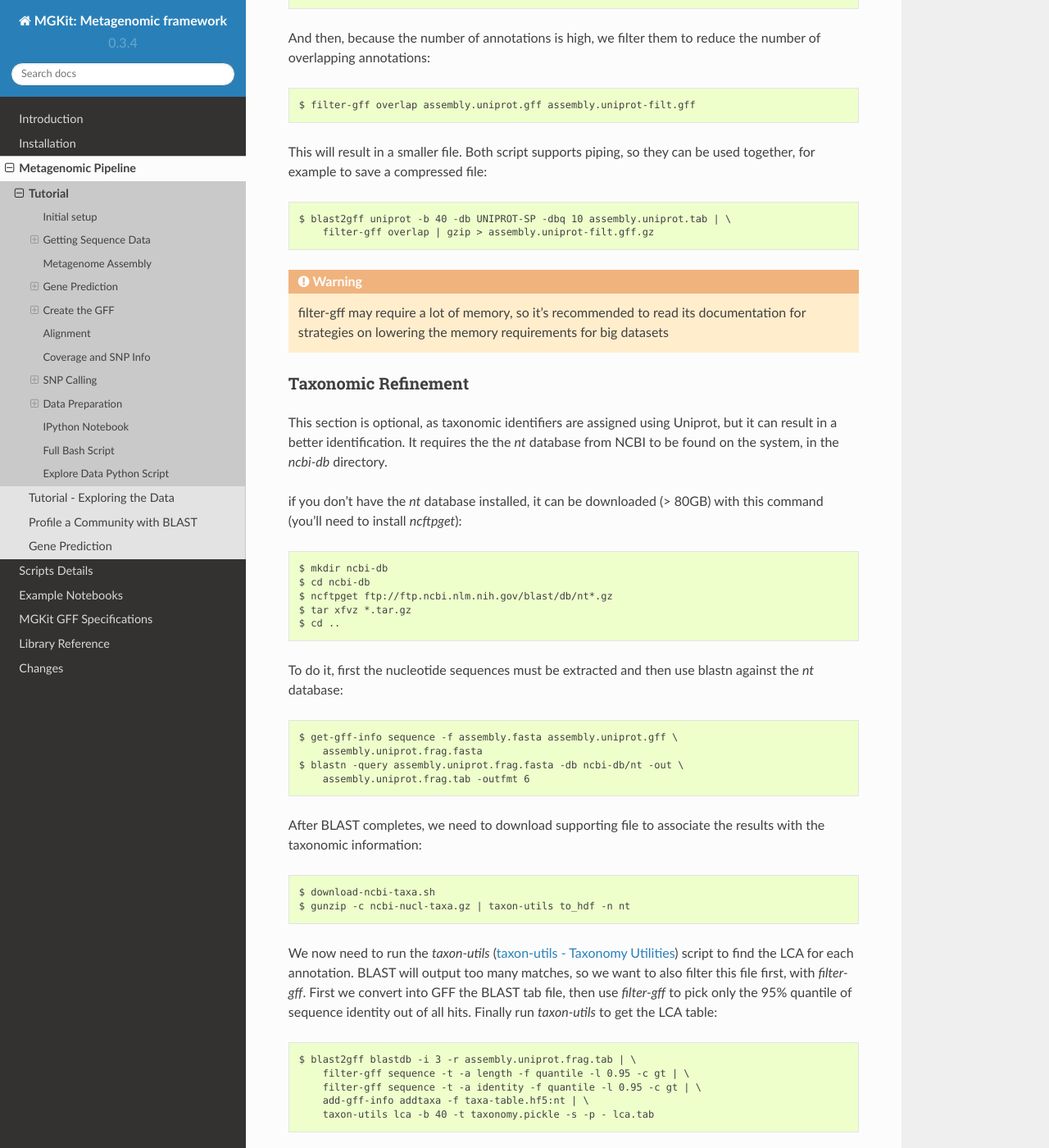
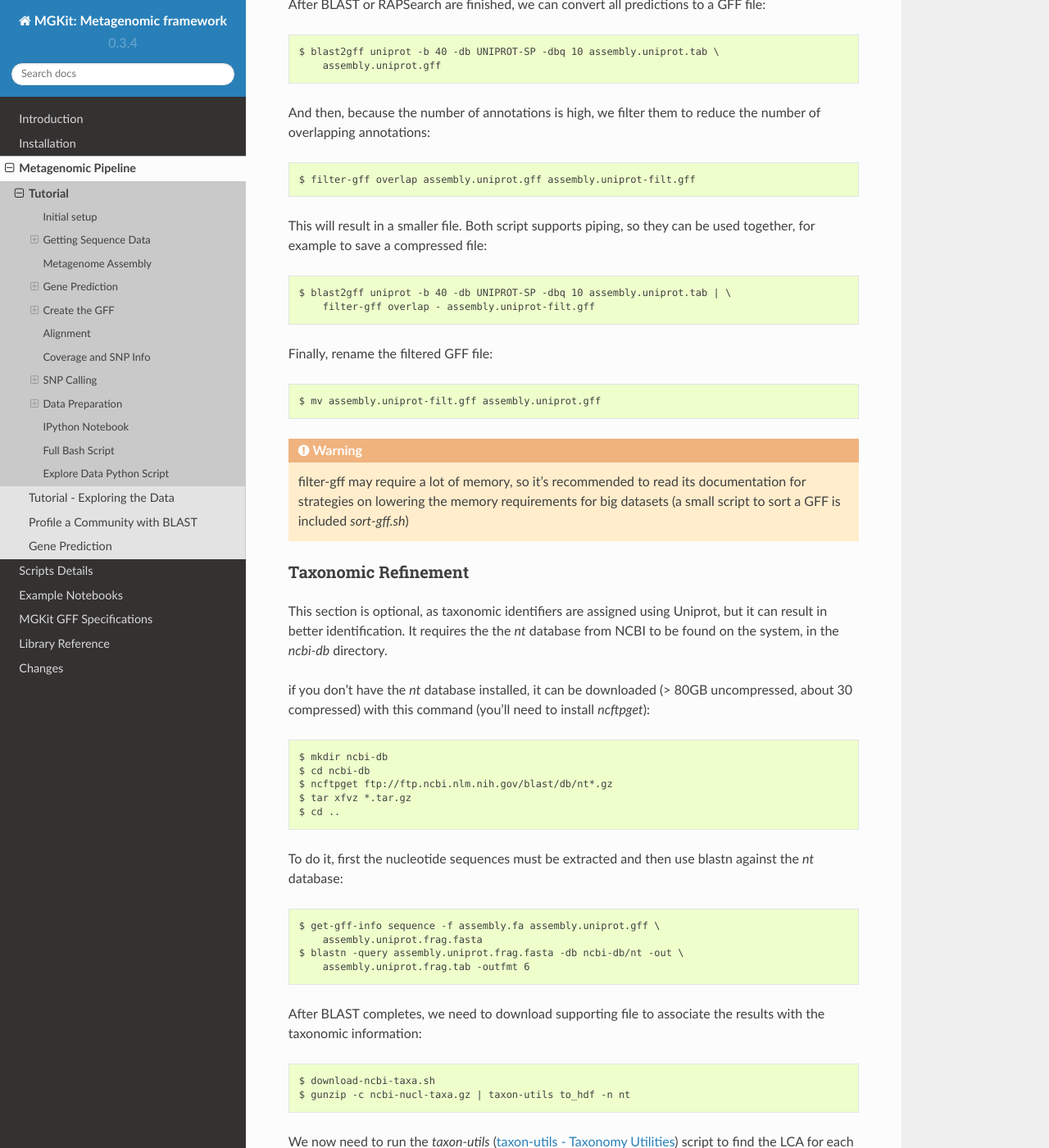
Before and after one commit to frubino/mgkit, a Sphinx documentation site: the page built from docs/source/pipeline/tutorial.rst, in a window 1280 px wide and 1400 px high, scrolled down 3373 px. Shown: the whole window at 82% size. Built offline with Sphinx 7.4.7 and the Read the Docs theme 2.0.0, drawn with Linux system fonts in a browser that asks for light colours; pages that are not in the unit, such as notebooks, are missing from menus; some of the changed text lies outside the part shown.

Commit message:
Updated the documentation

```diff
--- a/docs/source/pipeline/tutorial.rst
+++ b/docs/source/pipeline/tutorial.rst
@@ -1,7 +1,7 @@
 .. _simple-tutorial:
 
 .. versionchanged:: 0.3.4
-    updated to the last version of the scripts
+    updates
 
 Tutorial
 ========
@@ -68,9 +67,13 @@
     $ velveth velvet_work 31 -fmtAuto  *.fastq
     $ velvetg velvet_work -min_contig_lgth 50
 
-The contigs are in the `velvet_work/contigs.fa` file. We want to take out some of the informations in each sequence header, to make it easier to identify them. We decided to keep only `NODE_#`, where # is a unique number in the file (e.g. from `>NODE_27_length_157_cov_703.121033` we keep only `>NODE_27`). We used this command in bash::
+The contigs are in the `velvet_work/contigs.fa` file. We want to take out some of the information in each sequence header, to make it easier to identify them. We decided to keep only `NODE_#`, where # is a unique number in the file (e.g. from `>NODE_27_length_157_cov_703.121033` we keep only `>NODE_27`). We used this command in bash::
 
     $ cat velvet_work/contigs.fa | sed -E 's/(>NODE_[0-9]+)_.+/\1/g' > assembly.fa
+
+Alternatively, `fasta-utils uid` can be used to avoid problems with spaces in the headers::
+
+    $ fasta-utils uid cat velvet_work/contigs.fa assembly.fa
 
 Gene Prediction
 ---------------
@@ -103,7 +106,7 @@
 
 After this command is complete its execution, RAPSearch can be started::
 
-    $ rapsearch -q assembly.fasta -d uniprot_sprot -o assembly.uniprot.tab
+    $ rapsearch -q assembly.fa -d uniprot_sprot -o assembly.uniprot.tab
 
 RAPSearch will produce two files, `assembly.uniprot.tab.m8` and `assembly.uniprot.tab.aln`. `assembly.uniprot.tab.m8` is the file in the correct format, so we can rename it and remove the other one::
 
@@ -125,18 +128,22 @@
 This will result in a smaller file. Both script supports piping, so they can be used together, for example to save a compressed file::
 
     $ blast2gff uniprot -b 40 -db UNIPROT-SP -dbq 10 assembly.uniprot.tab | \
-        filter-gff overlap | gzip > assembly.uniprot-filt.gff.gz
+        filter-gff overlap - assembly.uniprot-filt.gff
+
+Finally, rename the filtered GFF file::
+
+    $ mv assembly.uniprot-filt.gff assembly.uniprot.gff
 
 .. warning::
 
-    filter-gff may require a lot of memory, so it's recommended to read its documentation for strategies on lowering the memory requirements for big datasets
+    filter-gff may require a lot of memory, so it's recommended to read its documentation for strategies on lowering the memory requirements for big datasets (a small script to sort a GFF is included `sort-gff.sh`)
 
 Taxonomic Refinement
 ^^^^^^^^^^^^^^^^^^^^
 
-This section is optional, as taxonomic identifiers are assigned using Uniprot, but it can result in a better identification. It requires the the `nt` database from NCBI to be found on the system, in the `ncbi-db` directory.
+This section is optional, as taxonomic identifiers are assigned using Uniprot, but it can result in better identification. It requires the the `nt` database from NCBI to be found on the system, in the `ncbi-db` directory.
 
-if you don't have the *nt* database installed, it can be downloaded (> 80GB) with this command (you'll need to install `ncftpget`)::
+if you don't have the *nt* database installed, it can be downloaded (> 80GB uncompressed, about 30 compressed) with this command (you'll need to install `ncftpget`)::
 
     $ mkdir ncbi-db
     $ cd ncbi-db
@@ -146,7 +153,7 @@
 
 To do it, first the nucleotide sequences must be extracted and then use blastn against the `nt` database::
 
-    $ get-gff-info sequence -f assembly.fasta assembly.uniprot.gff \
+    $ get-gff-info sequence -f assembly.fa assembly.uniprot.gff \
         assembly.uniprot.frag.fasta
     $ blastn -query assembly.uniprot.frag.fasta -db ncbi-db/nt -out \
         assembly.uniprot.frag.tab -outfmt 6
@@ -156,7 +163,7 @@
     $ download-ncbi-taxa.sh
     $ gunzip -c ncbi-nucl-taxa.gz | taxon-utils to_hdf -n nt
 
-We now need to run the `taxon-utils` (:ref:`taxon-utils`) script to find the LCA for each annotation. BLAST will output too many matches, so we want to also filter this file first, with `filter-gff`. First we convert into GFF the BLAST tab file, then use `filter-gff` to pick only the 95% quantile of sequence identity out of all hits. Finally run `taxon-utils` to get the LCA table::
+We now need to run the `taxon-utils` (:ref:`taxon-utils`) script to find the LCA for each annotation. BLAST will output too many matches, so we want to also filter this file first, with `filter-gff`. First we convert into GFF the BLAST tab file, then use `filter-gff` to pick only the 95% quantile of hit length out of all hits and finally filter to get the 95% of identities. Finally run `taxon-utils` to get the LCA table::
 
     $ blast2gff blastdb -i 3 -r assembly.uniprot.frag.tab | \
         filter-gff sequence -t -a length -f quantile -l 0.95 -c gt | \
@@ -192,7 +199,7 @@
 
 The alignment of all reads to the assembly we'll be made with `bowtie2`. The first step is to build the index for the reference (out assembly) with the following command::
 
-    $ bowtie2-build assembly.fasta assembly.fasta
+    $ bowtie2-build assembly.fa assembly.fa
 
 and subsequently start the alignment, using bowtie2 and piping the output SAM file to `samtools` to convert it into BAM files with this command:
 
@@ -200,7 +207,8 @@
 
     for file in *.fastq; do
         BASENAME=`basename $file .fastq`
-        bowtie2 -N 1 -x assembly.fasta -U $file \
+        bowtie2 -N 1 -x assembly.fa -U $file \
+        --very-sensitive-local \
         --rg-id $BASENAME --rg PL:454 --rg PU:454 \
         --rg SM:$BASENAME | samtools view -Sb - > $BASENAME.bam;
     done
@@ -223,7 +231,7 @@
 
     $ export SAMPLES=$(for file in *.bam; do echo -a `basename $file .bam`,$file ;done)
     $ add-gff-info coverage $SAMPLES assembly.uniprot.gff | add-gff-info \
-        exp_syn -r assembly.fasta > assembly.uniprot-update.gff
+        exp_syn -r assembly.fa > assembly.uniprot-update.gff
 
     $ mv assembly.uniprot-update.gff assembly.uniprot.gff
     $ unset SAMPLES
@@ -233,7 +241,7 @@
 A faster way to add the coverage to a GFF file is to use the *cov_samtools* command instead::
 
     $ for x in *.bam; do samtools depth -aa $x > `basename $x .bam`.depth; done
-    $ add-gff-info cov_samtools $(for file in *.depth; do echo -s `basename $ file .depth` -d $file ;done ) assembly.uniprot.gff assembly.uniprot-update.gff
+    $ add-gff-info cov_samtools $(for file in *.depth; do echo -s `basename file .depth` -d $file ;done) assembly.uniprot.gff assembly.uniprot-update.gff
     $ mv assembly.uniprot-update.gff assembly.uniprot.gff
 
 This requires the creation of *depth* files from samtools, which can be fairly big. The script will accept files compressed with gzip, bzip2 (and xz if the module is available), but will be slower. For this tutorial, each uncompressed depth file is aboud 110MB.
@@ -243,10 +251,6 @@
 SNP Calling
 -----------
 
-Before running samtools, which we'll use to do the SNP calling and GATK, to merge the vcf files, the reference `assembly.fa` must be indexed with Picard Tools (tested on version 1.30)::
-
-    $ java -jar picard-tools/picard.jar CreateSequenceDictionary R=assembly.fasta O=assembly.dict
-
 bcftools
 ^^^^^^^^
 
@@ -254,7 +258,7 @@
 
 .. code-block:: bash
 
-    bcftools mpileup -f assembly.fasta -Ou *.bam | bcftools call -v -O v --ploidy 1 -A -o assembly.vcf
+    bcftools mpileup -f assembly.fa -Ou *.bam | bcftools call -v -O v --ploidy 1 -A -o assembly.vcf
 
 Data Preparation
 ----------------
@@ -265,7 +269,7 @@
 To use diversity estimates (pN/pS) for the data, we need to first first is aggregate all SNP information from the vcf file into data structures that can be read and analysed by the library. This can be done using the included script `snp_parser`, with this lines of bash::
 
     $ export SAMPLES=$(for file in *.bam; do echo -m `basename $file .bam`;done)
-    $ snp_parser -v -g assembly.uniprot.gff -p assembly.vcf -a assembly.fasta $SAMPLES
+    $ snp_parser -s -v -g assembly.uniprot.gff -p assembly.vcf -a assembly.fa $SAMPLES
     $ unset SAMPLES
 
 .. note::
```
Also changed, not shown: other parts of docs/source/pipeline/tutorial.rst (+0 -1 lines), 1 other file.
